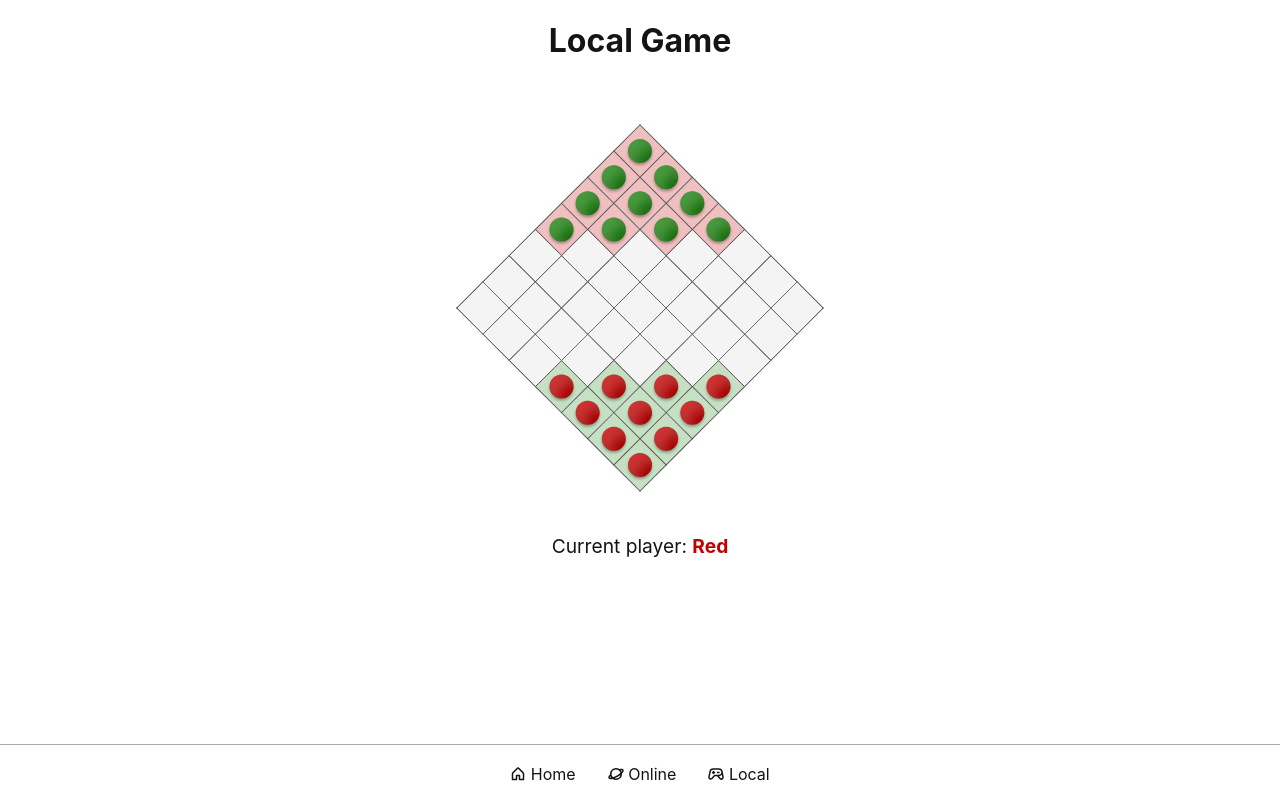
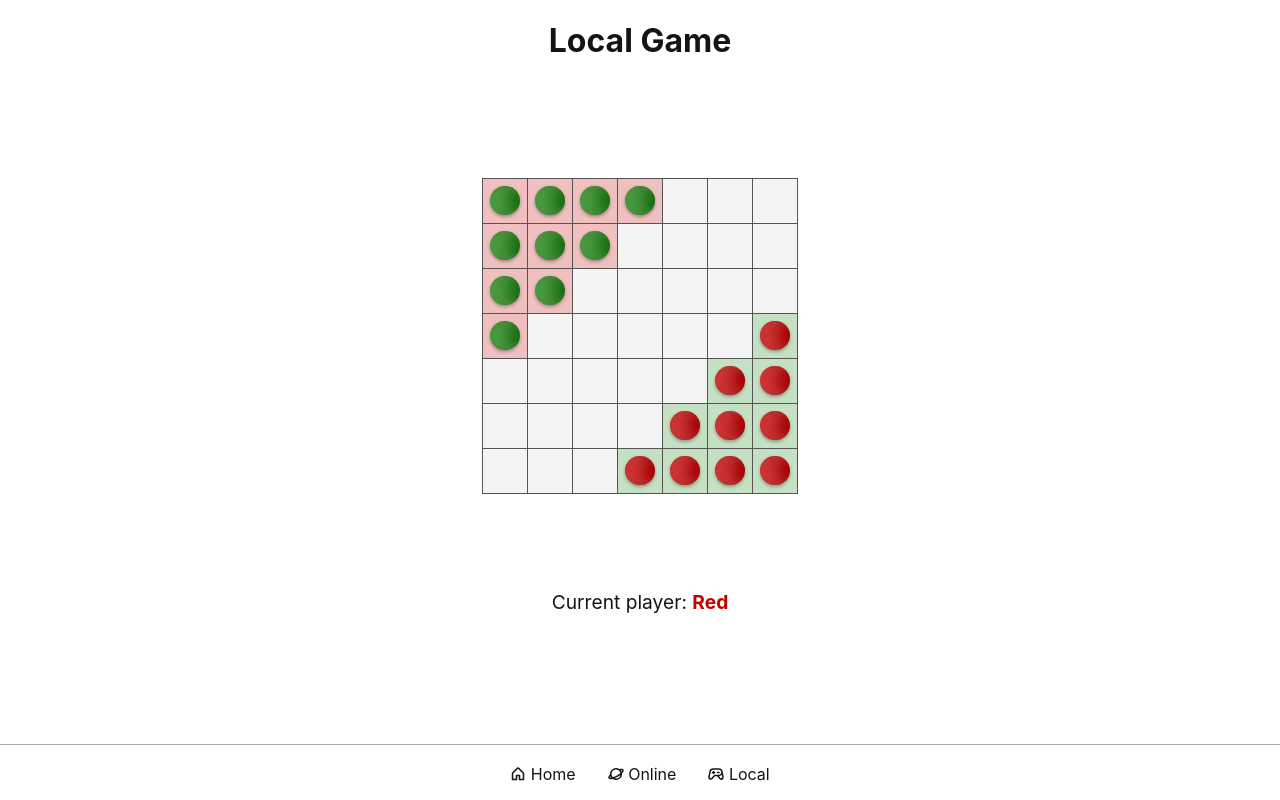
Before and after one commit to marmelab/chinese-checkers, a React (Vite) app in the folder web/: page /app/game/local in a window 1280 px wide. Built offline with nearby package versions, Linux system fonts and the light colour scheme.

Commit message:
Remove game board rotation and set it bigger.

```diff
--- a/web/app/src/ui/board/GameBoard.css
+++ b/web/app/src/ui/board/GameBoard.css
@@ -3,9 +3,7 @@ table.game-board
 	margin: 0;
 	border-collapse: collapse;
 
-	transform: rotate(45deg);
-
-	font-size: 0.9em;
+	font-size: 1.1em;
 
 	td
 	{
--- a/web/app/src/ui/board/Pawn.css
+++ b/web/app/src/ui/board/Pawn.css
@@ -10,7 +10,7 @@
 
 	background: var(--board-border);
 
-	box-shadow: inset 1em 0 0.75em 0 rgba(255, 255, 255, 0.2), inset -0.75em 0 0.75em 0 rgba(0, 0, 0, 0.15), 0.1em 0.1em 0.2em rgba(0, 0, 0, 0.33);
+	box-shadow: inset 1em 0 0.75em 0 rgba(255, 255, 255, 0.2), inset -0.75em 0 0.75em 0 rgba(0, 0, 0, 0.15), 0 0.1em 0.2em rgba(0, 0, 0, 0.33);
 
 	&.red
 	{ background: var(--red); }
```
